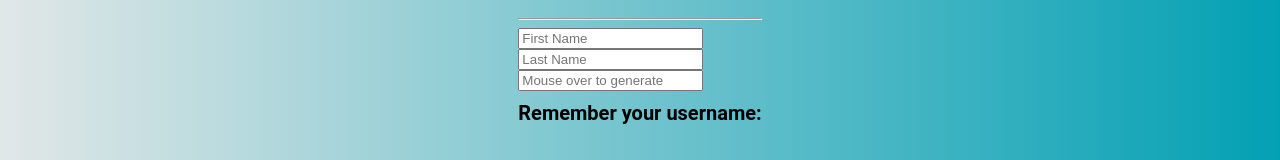
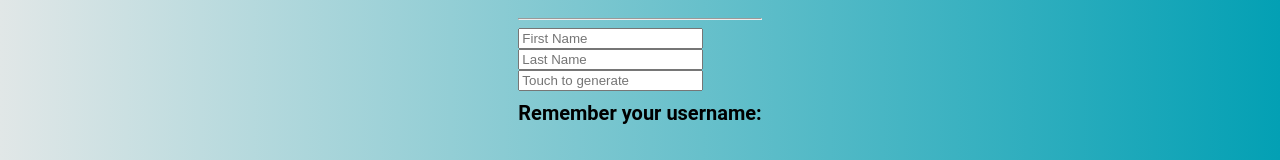
Before and after one commit to callmekurisu/project1-ers-callmekurisu, a React (Create React App) app in the folder client/: page /register in a window 1280 px wide. Shown: the part 302-462 px from the top of the page. Built offline with nearby package versions, Linux system fonts and the light colour scheme.

Commit message:
update generation label

```diff
--- a/client/src/Components/Register/Register.component.js
+++ b/client/src/Components/Register/Register.component.js
@@ -114,7 +114,7 @@ submit = (e) => {
                                             </div>
 
                                             <div className="form-group">
-                                                <input type="text" name="username" id="username" tabIndex="1" className="form-control" placeholder="Mouse over to generate" required
+                                                <input type="text" name="username" id="username" tabIndex="1" className="form-control" placeholder="Touch to generate" required
                                                 onTouchStart={this.usernameChange}
                                                 onMouseOver={this.usernameChange}
                                                 readOnly></input>
```
